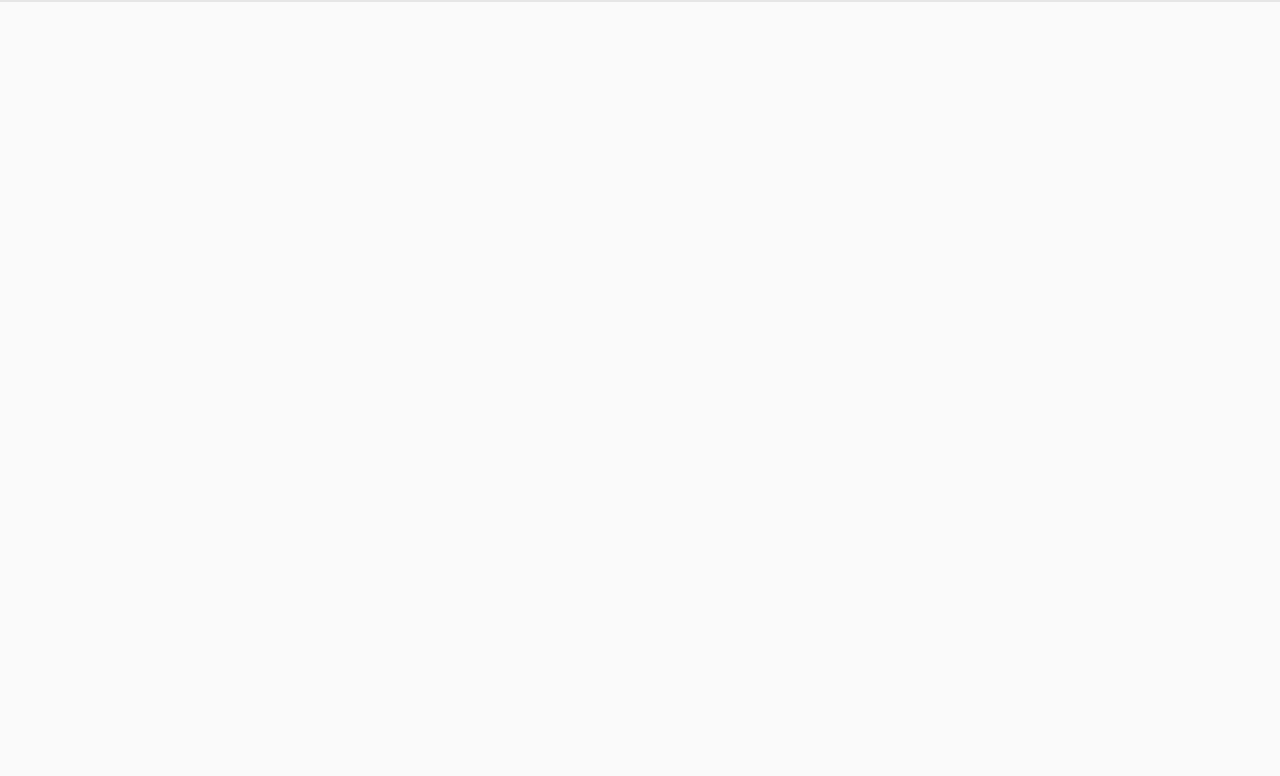
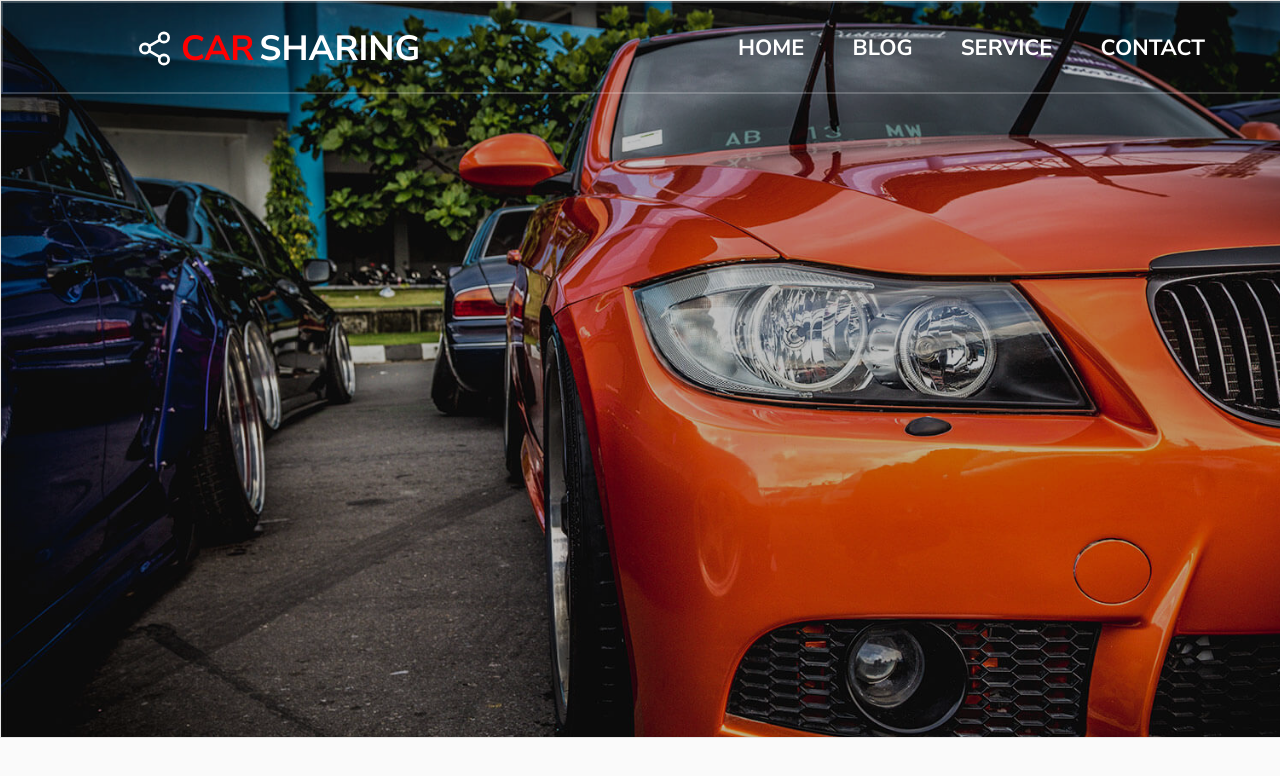
Before and after one commit to bd1988/Car-Sharing, a plain HTML site: page index.html in a window 1280 px wide. Shown: the top 776 px of the page. Drawn offline with Linux system fonts and the light colour scheme.

Commit message:
Navbar, logo and header background finished

```diff
--- a/css/style.css
+++ b/css/style.css
@@ -25,3 +25,101 @@ body {
     border: 1px solid rgb(230, 230, 230);
     margin: 0 auto;
 }
+
+.container {
+    margin: 0 auto;
+    width: 1088px;
+}
+
+header {
+    min-height: 736px;
+    background-image: url(../images/main-banner.jpg);
+    background-size: cover;
+}
+
+.navigation {
+    height: 93px;
+    border: 2px solid #FFFFFF33;
+    background-color: rgba(0, 0, 0, 0.25);
+}
+
+.navigation > .container {
+    display: flex;
+    justify-content: space-between;
+    align-items: center;
+}
+
+.logo {
+    position: relative;
+}
+
+.sharing-img {
+    position: absolute;
+    top: 6px;
+    width: 31px;
+    height: 35px;
+    display: inline-block;
+}
+
+.car, .sharing {
+    font-size: 35px;
+    font-weight: bold;
+    display: inline-block;
+    line-height: 47px;
+}
+
+.car {
+    color: var(--red);
+    margin-right: 5px;
+    padding-left: 42px;
+}
+
+.sharing {
+    color: white;
+}
+
+nav > ul {
+    list-style: none;
+}
+
+nav li {
+    display: inline-block;
+    color: white;
+    font-weight: bold;
+    font-size: 22px;
+    padding: 0 22px;
+    line-height: 90px;
+}
+
+nav li:hover {
+    background-color: #FFFFFF33;
+}
+
+.header-content {
+    background-color: rgba(0, 0, 0, 0.25);
+    height: 643px;
+}
+
+main {
+
+}
+
+.blog {
+
+}
+
+.service {
+
+}
+
+.contact {
+
+}
+
+footer {
+
+}
+
+.footer {
+
+}
--- a/index.html
+++ b/index.html
@@ -11,7 +11,22 @@
     <div class="first-container">
         <header>
             <section class="navigation">
-                <div class="container"></div>
+                <div class="container">
+                    <div class="logo">
+                        <img class="sharing-img" alt="sharing logo" src="images/Icon.svg">
+                        <p class="car">CAR</p><p class="sharing">SHARING</p>
+                    </div>
+                    <div class="menu">
+                        <nav>
+                            <ul>
+                                <li>HOME</li>
+                                <li>BLOG</li>
+                                <li>SERVICE</li>
+                                <li>CONTACT</li>
+                            </ul>
+                        </nav>
+                    </div>
+                </div>
             </section>
             <section class="header-content">
                 <div class="container"></div>
```
Also changed, not shown: images/Icon.svg (added).
